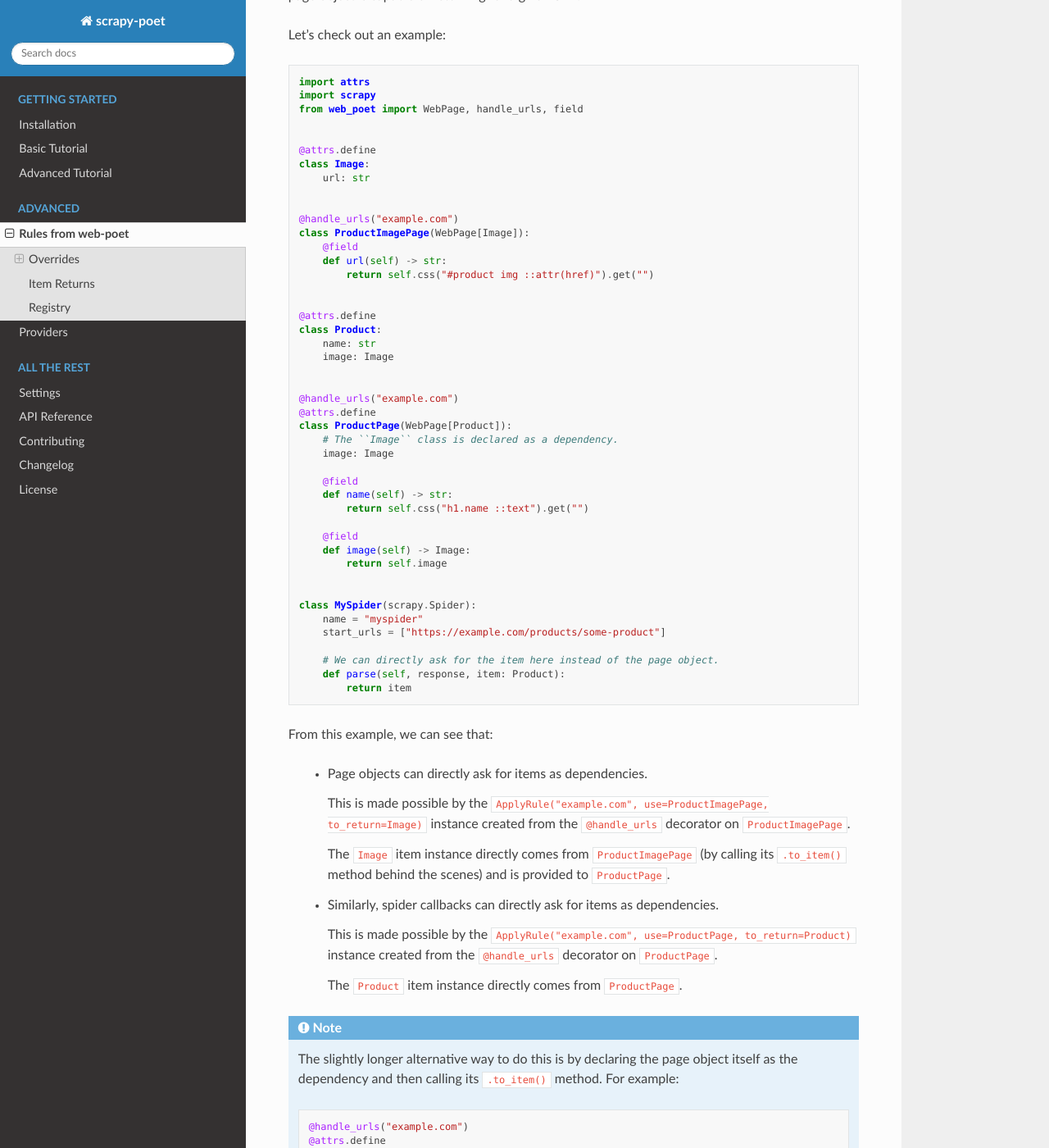
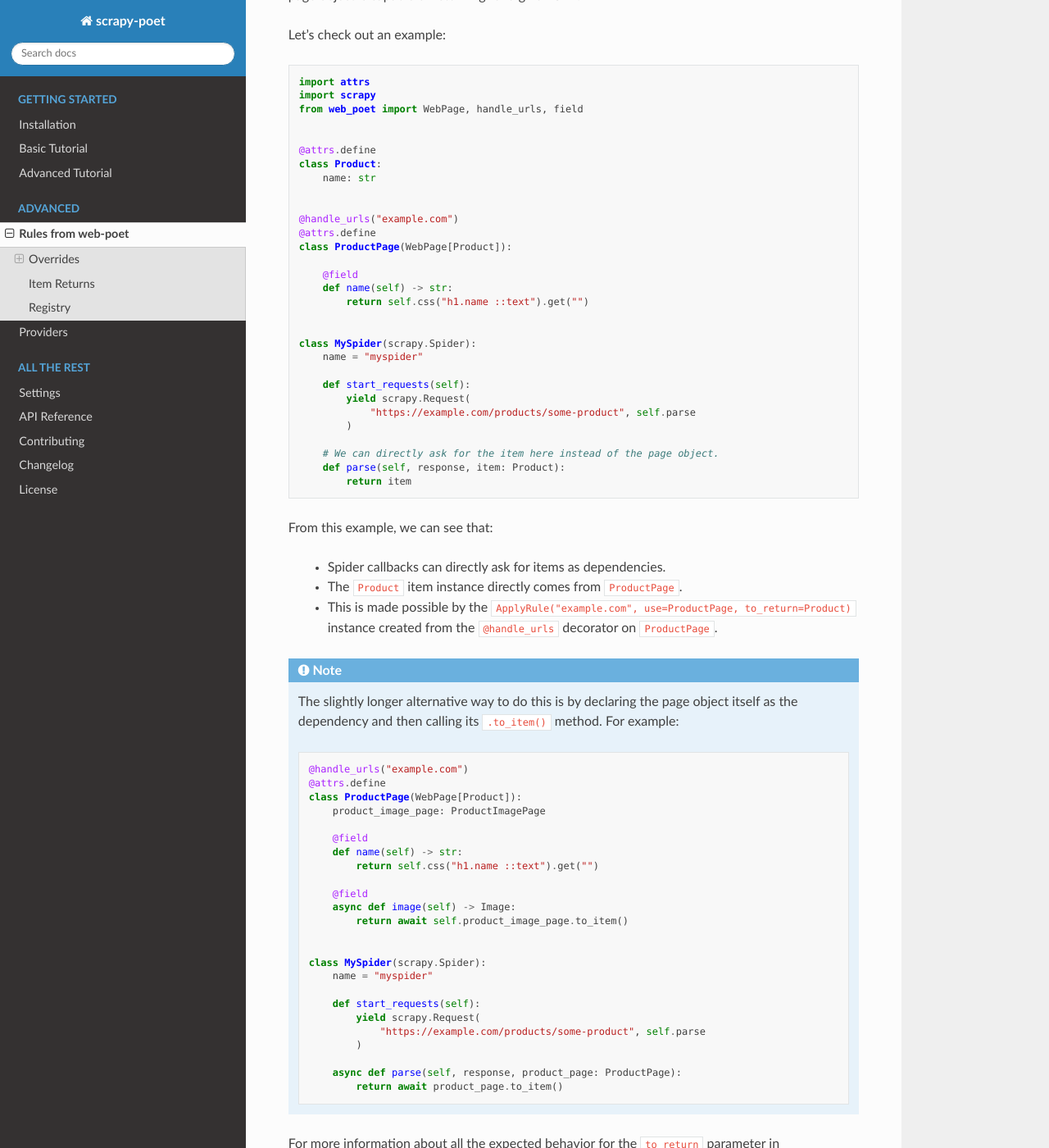
Before and after one commit to scrapinghub/scrapy-poet, a Sphinx documentation site: the page built from docs/rules-from-web-poet.rst, in a window 1280 px wide and 1400 px high, scrolled down 3941 px. Shown: the whole window at 82% size. Built offline with Sphinx 7.4.7 and the Read the Docs theme 2.0.0, drawn with Linux system fonts in a browser that asks for light colours.

Commit message:
simplify to_return doc example

```diff
--- a/docs/rules-from-web-poet.rst
+++ b/docs/rules-from-web-poet.rst
@@ -221,41 +221,26 @@ Let's check out an example:
 
 
     @attrs.define
-    class Image:
-        url: str
-
-
-    @handle_urls("example.com")
-    class ProductImagePage(WebPage[Image]):
-        @field
-        def url(self) -> str:
-            return self.css("#product img ::attr(href)").get("")
-
-
-    @attrs.define
     class Product:
         name: str
-        image: Image
 
 
     @handle_urls("example.com")
     @attrs.define
     class ProductPage(WebPage[Product]):
-        # The ``Image`` class is declared as a dependency.
-        image: Image
 
         @field
         def name(self) -> str:
             return self.css("h1.name ::text").get("")
 
-        @field
-        def image(self) -> Image:
-            return self.image
-
 
     class MySpider(scrapy.Spider):
         name = "myspider"
-        start_urls = ["https://example.com/products/some-product"]
+
+        def start_requests(self):
+            yield scrapy.Request(
+                "https://example.com/products/some-product", self.parse
+            )
 
         # We can directly ask for the item here instead of the page object.
         def parse(self, response, item: Product):
@@ -263,23 +248,11 @@ Let's check out an example:
 
 From this example, we can see that:
 
-    * Page objects can directly ask for items as dependencies.
-
-      This is made possible by the ``ApplyRule("example.com", use=ProductImagePage,
-      to_return=Image)`` instance created from the ``@handle_urls`` decorator
-      on ``ProductImagePage``.
-
-      The ``Image`` item instance directly comes from ``ProductImagePage`` (by
-      calling its ``.to_item()`` method behind the scenes) and is provided to
-      ``ProductPage``.
-
-    * Similarly, spider callbacks can directly ask for items as dependencies.
-
-      This is made possible by the ``ApplyRule("example.com", use=ProductPage,
+    * Spider callbacks can directly ask for items as dependencies.
+    * The ``Product`` item instance directly comes from ``ProductPage``.
+    * This is made possible by the ``ApplyRule("example.com", use=ProductPage,
       to_return=Product)`` instance created from the ``@handle_urls`` decorator
       on ``ProductPage``.
-
-      The ``Product`` item instance directly comes from ``ProductPage``.
 
 .. note::
 
@@ -305,7 +278,11 @@ From this example, we can see that:
 
         class MySpider(scrapy.Spider):
             name = "myspider"
-            start_urls = ["https://example.com/products/some-product"]
+
+            def start_requests(self):
+                yield scrapy.Request(
+                    "https://example.com/products/some-product", self.parse
+                )
 
             async def parse(self, response, product_page: ProductPage):
                 return await product_page.to_item()
```
